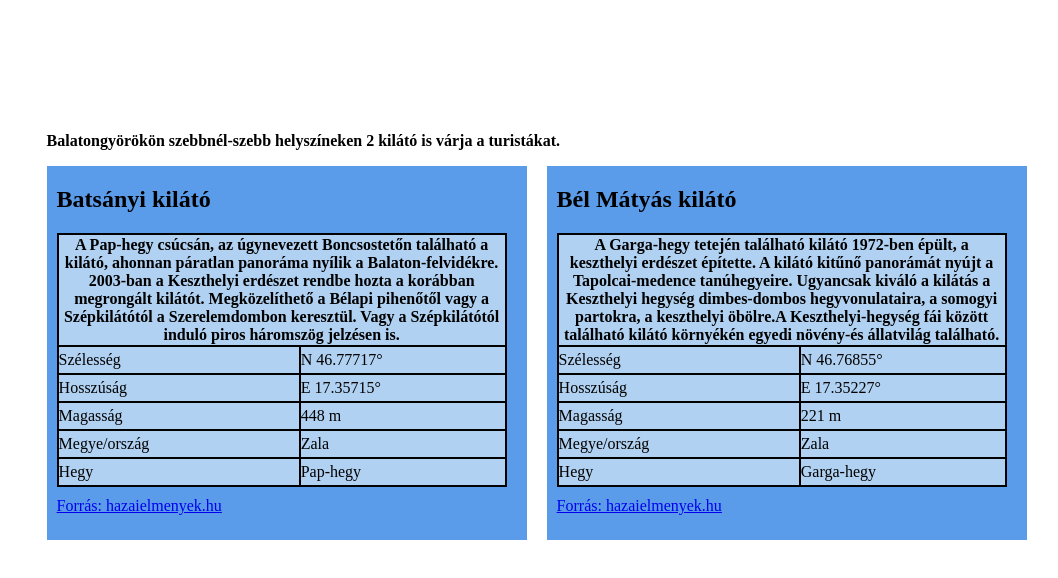
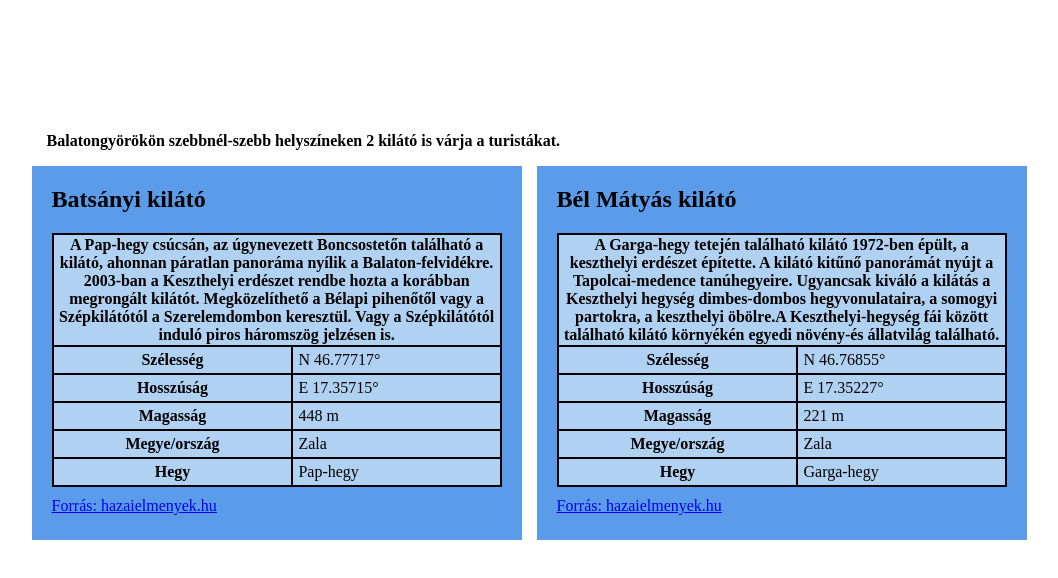
Before and after one commit to IvanPapp/Front-end-pro, a plain HTML site: page balatongyorok.html in a window 1280 px wide. Shown: the part 92-670 px from the top of the page, without its empty margins (171-1229 px from the left). Drawn offline with Linux system fonts and the light colour scheme.

Commit message:
9.mentes

```diff
--- a/Balatongyorok.css
+++ b/Balatongyorok.css
@@ -2,7 +2,7 @@ body {
     background-image: url("BalatonMedia/back.jpg");
     background-repeat: no-repeat;
     background-position: center;
-    background-size:cover;
+    background-size: cover;
 
 }
     .torzs {
@@ -44,7 +44,7 @@ body {
         background-color: #B0D1F1;
     }
     .tabla1, .tabla2 {
-        padding: 0px 20px 25px 10px;
+        padding: 0px 20px 25px 20px;
         text-align: left;
         width: 450px;
         display: inline-block;
@@ -54,8 +54,9 @@ body {
     }
     .tabla2 {
         float: right;
-            }
+                    }
     .tabla1 {
+        margin-right: 10px;
 
     }
     .link {
@@ -68,3 +69,10 @@ body {
     td {
         padding: 4px 0px 4px 0px;
     }
+    .bal {
+        text-align: center;
+        font-weight: 600;
+    }
+    .jobb {
+        padding-left: 5px;
+    }
--- a/balatongyorok.html
+++ b/balatongyorok.html
@@ -26,23 +26,23 @@
         jelzésen is. </th>
         </tr>
         <tr>
-            <td> Szélesség </td><td> N 46.77717° </td>
+            <td class="bal"> Szélesség </td><td class="jobb"> N 46.77717° </td>
         </tr>
         <tr>
-            <td> Hosszúság </td><td> E 17.35715° </td>
+            <td class="bal"> Hosszúság </td><td class="jobb"> E 17.35715° </td>
         </tr>
         <tr>
-            <td> Magasság </td><td>	448 m </td>
+            <td class="bal"> Magasság </td><td class="jobb"> 448 m </td>
         </tr>
         <tr>
-            <td> Megye/ország </td><td>	Zala</td>
+            <td class="bal"> Megye/ország </td><td class="jobb"> Zala</td>
         </tr>
         <tr>
-            <td> Hegy </td><td>	Pap-hegy </td>
+            <td class="bal"> Hegy </td><td class="jobb"> Pap-hegy </td>
         </tr>
     </table>
     <div class="link">
-         <a href="http://hazaielmenyek.hu/latnivalo/balatongyorok/batsanyi-kilato-i11024">Forrás: hazaielmenyek.hu</a> </div>
+         <a href="http://hazaielmenyek.hu/latnivalo/balatongyorok/batsanyi-kilato-i11024" target="_blank">Forrás: hazaielmenyek.hu</a> </div>
 </div>
 
 <div class="tabla2">
@@ -55,23 +55,23 @@
             </th>
         </tr>
         <tr>
-            <td> Szélesség </td><td> N 46.76855° </td>
+            <td class="bal"> Szélesség </td><td class="jobb"> N 46.76855° </td>
         </tr>
         <tr>
-            <td> Hosszúság </td><td> E 17.35227° </td>
+            <td class="bal"> Hosszúság </td><td class="jobb"> E 17.35227° </td>
         </tr>
         <tr>
-            <td> Magasság </td><td> 221 m </td>
+            <td class="bal"> Magasság </td><td class="jobb"> 221 m </td>
         </tr>
         <tr>
-            <td> Megye/ország </td><td>	Zala </td>
+            <td class="bal"> Megye/ország </td><td class="jobb"> Zala </td>
         </tr>
         <tr>
-            <td> Hegy </td><td> Garga-hegy</td>
+            <td class="bal"> Hegy </td><td class="jobb"> Garga-hegy</td>
         </tr>
     </table>
             <div class="link">
-            <a href="http://hazaielmenyek.hu/latnivalo/balatongyorok/bel-matyas-kilato-i3761">Forrás: hazaielmenyek.hu</a> </div>
+            <a href="http://hazaielmenyek.hu/latnivalo/balatongyorok/bel-matyas-kilato-i3761" target="_blank">Forrás: hazaielmenyek.hu</a> </div>
         </div>
     </body>
 </html>
```
